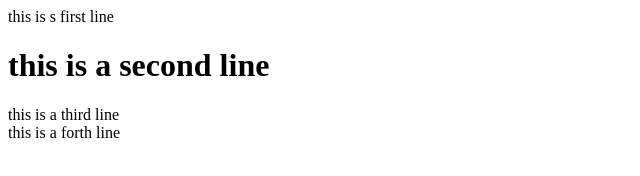
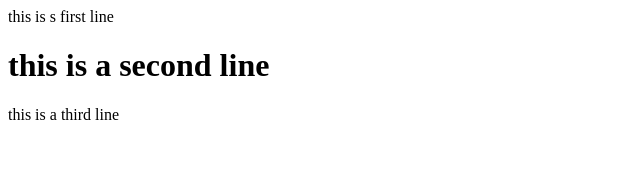
Before and after one commit to amaan2874/first-repo, a plain HTML site: page index.html in a window 1280 px wide. Shown: the whole page, without its empty margins (0-640 px from the left). Drawn offline with Linux system fonts and the light colour scheme.

Commit message:
Update index.html

```diff
--- a/index.html
+++ b/index.html
@@ -1,4 +1,3 @@
 <p>this is s first line</p>
 <h1>this is a second line</h1>
 <div>this is a third line</div>
-<span>this is a forth line</span>
```
